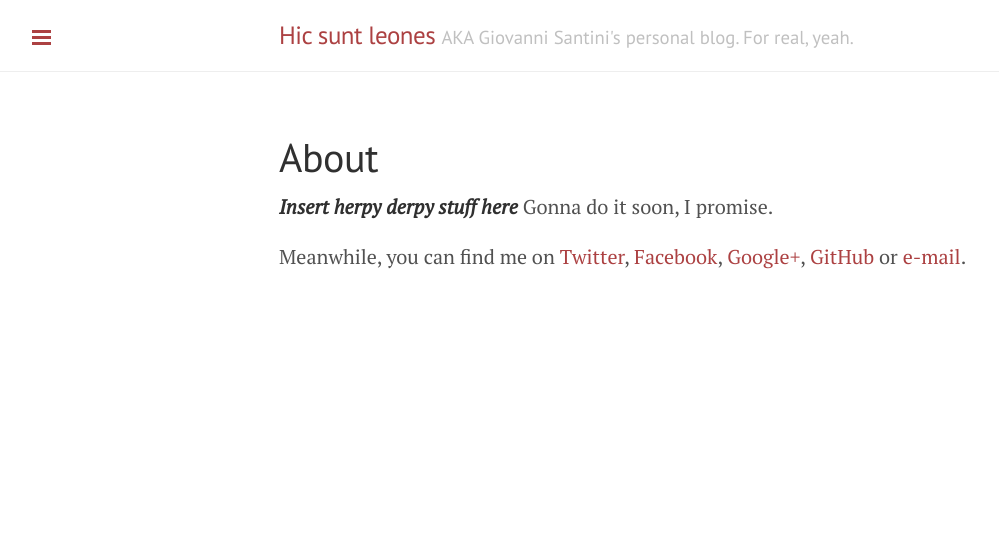
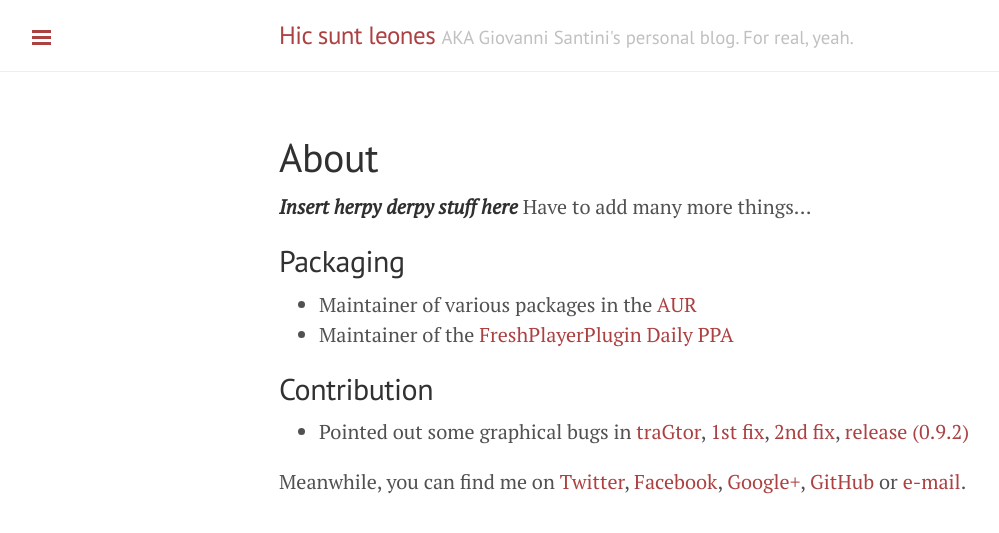
Before and after one commit to ItachiSan/itachisan.github.io, a Jekyll site: the page built from about.md, in a window 1280 px wide. Shown: the top 533 px of the page, without its empty margins (1-1000 px from the left). Built offline with Jekyll 4.4.1, drawn with Linux system fonts in a browser that asks for light colours; Markdown is read by kramdown in place of the engine named in the settings; comment, search, counter and statistics services are not loaded.

Commit message:
Added some things to the about page Still many WIP though

```diff
--- a/about.md
+++ b/about.md
@@ -4,6 +4,21 @@ title: About
 ---
 
 ***Insert herpy derpy stuff here***
-Gonna do it soon, I promise.
+Have to add many more things...
 
-Meanwhile, you can find me on [Twitter](https://twitter.com/santini__gio), [Facebook](https://www.facebook.com/giovanni.santini), [Google+](https://plus.google.com/+GiovanniSantini), [GitHub](https://github.com/ItachiSan) or [e-mail](mailto:giovannisantini93@yahoo.it).
+## Packaging
+* Maintainer of various packages in the [AUR](https://aur4.archlinux.org/packages/?SeB=m&K=ItachiSan)
+* Maintainer of the [FreshPlayerPlugin Daily PPA](https://launchpad.net/~itachi-san/+archive/ubuntu/freshplayerplugin)
+
+## Contribution
+* Pointed out some graphical bugs in [traGtor](http://mein-neues-blog.de/tragtor-gui-for-ffmpeg/),
+[1st fix](http://mein-neues-blog.de/tragtor-gui-for-ffmpeg/#comment-1640),
+[2nd fix](http://mein-neues-blog.de/tragtor-gui-for-ffmpeg/#comment-1641),
+[release (0.9.2)](http://mein-neues-blog.de/2015/07/22/tragtor-0-9-2-bugs-with-icons-window-title/)
+
+Meanwhile, you can find me on [Twitter](https://twitter.com/santini__gio),
+[Facebook](https://www.facebook.com/giovanni.santini),
+[Google+](https://plus.google.com/+GiovanniSantini),
+[GitHub](https://github.com/ItachiSan)
+or
+[e-mail](mailto:giovannisantini93@yahoo.it).
```
